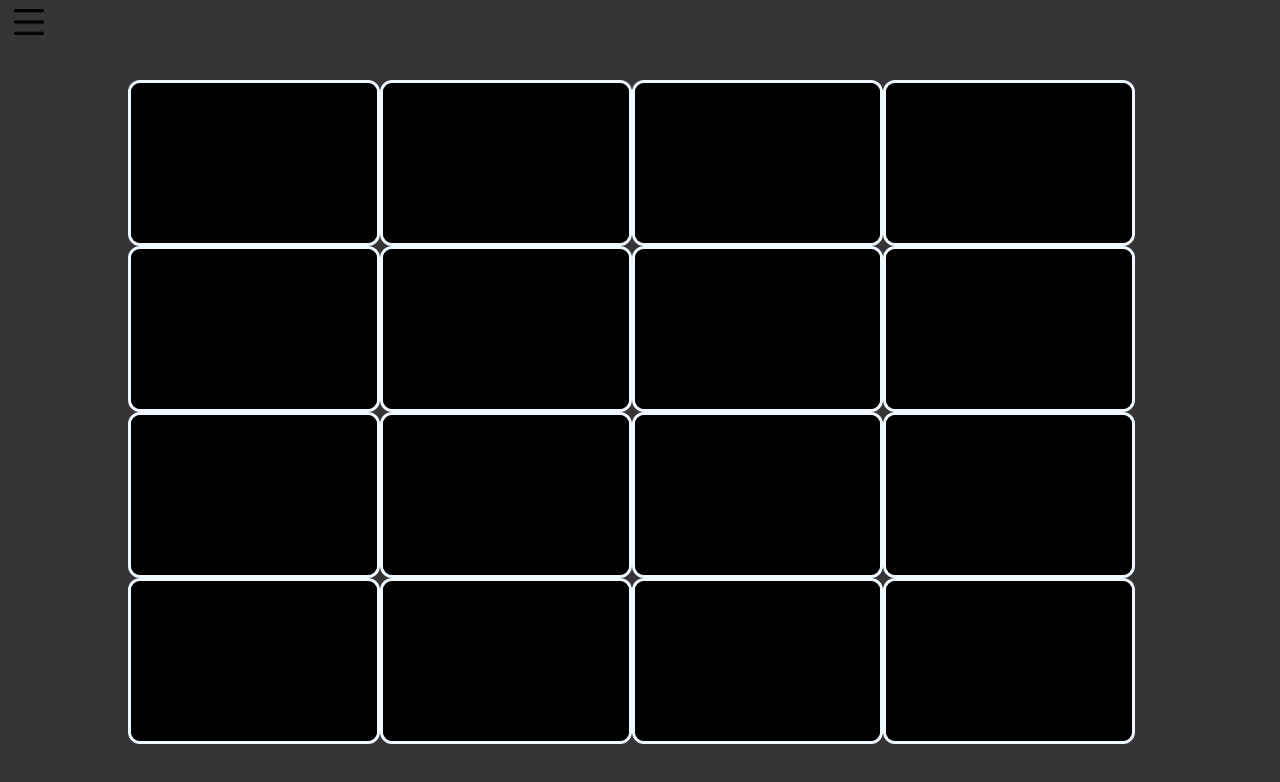
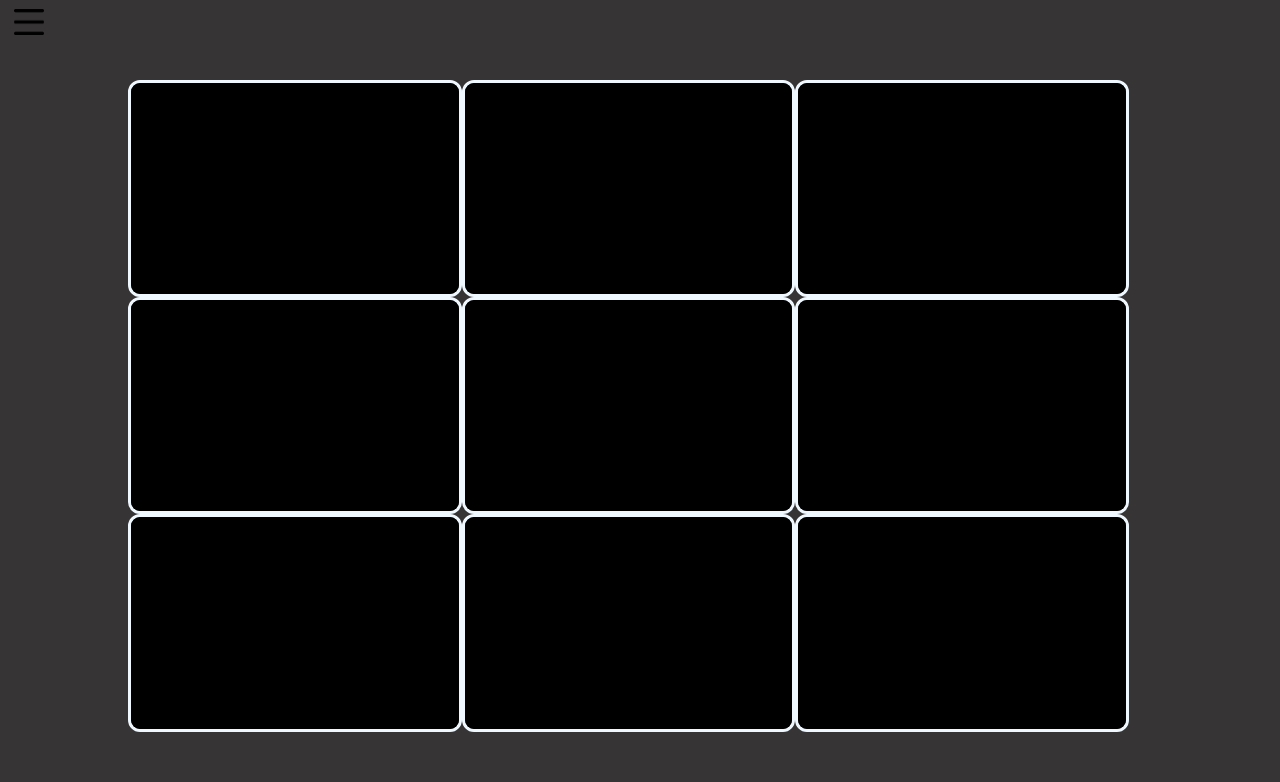
Before and after one commit to gwionrob/img-compression-visualiser, a React (Create React App) app: page /k-means in a window 1280 px wide. Shown: the top 782 px of the page. Built offline with nearby package versions, Linux system fonts and the light colour scheme.

Commit message:
mouseUp event listener for closing color picker instead of onBlur

```diff
--- a/src/components/pages/KMeans.js
+++ b/src/components/pages/KMeans.js
@@ -12,13 +12,6 @@ const KMeans = (props) => {
             <Pixel />
             <Pixel />
             <Pixel />
-            <Pixel />
-            <Pixel />
-            <Pixel />
-            <Pixel />
-            <Pixel />
-            <Pixel />
-            <Pixel />
         </div>
     );
 };
--- a/src/components/pages/Pixel.js
+++ b/src/components/pages/Pixel.js
@@ -12,11 +12,9 @@ const Pixel = () => {
     const onColChangeMethod = (color) => {
         setColor(color);
     };
-    const onBlurMethod = (event) => {
-        if (event.relatedTarget) {
-            if (
-                (event.relatedTarget.className = "react-colorful__interactive")
-            ) {
+    const onMUMethod = (element) => {
+        if (element.target) {
+            if (element.target.className.includes("hue")) {
                 return;
             }
         }
@@ -35,7 +33,7 @@ const Pixel = () => {
                 <HexColorPicker
                     color={color}
                     onChange={onColChangeMethod}
-                    onMouseUp={onBlurMethod}
+                    onMouseUp={onMUMethod}
                 />
             ) : null}
         </div>
--- a/src/styles/App.css
+++ b/src/styles/App.css
@@ -56,8 +56,8 @@ title::first-letter {
     border-style: solid;
     border-radius: 12px;
     overflow: hidden;
-    height: 25%;
-    width: 24%;
+    height: 33%;
+    width: 32%;
 }
 
 .pixel {
```
